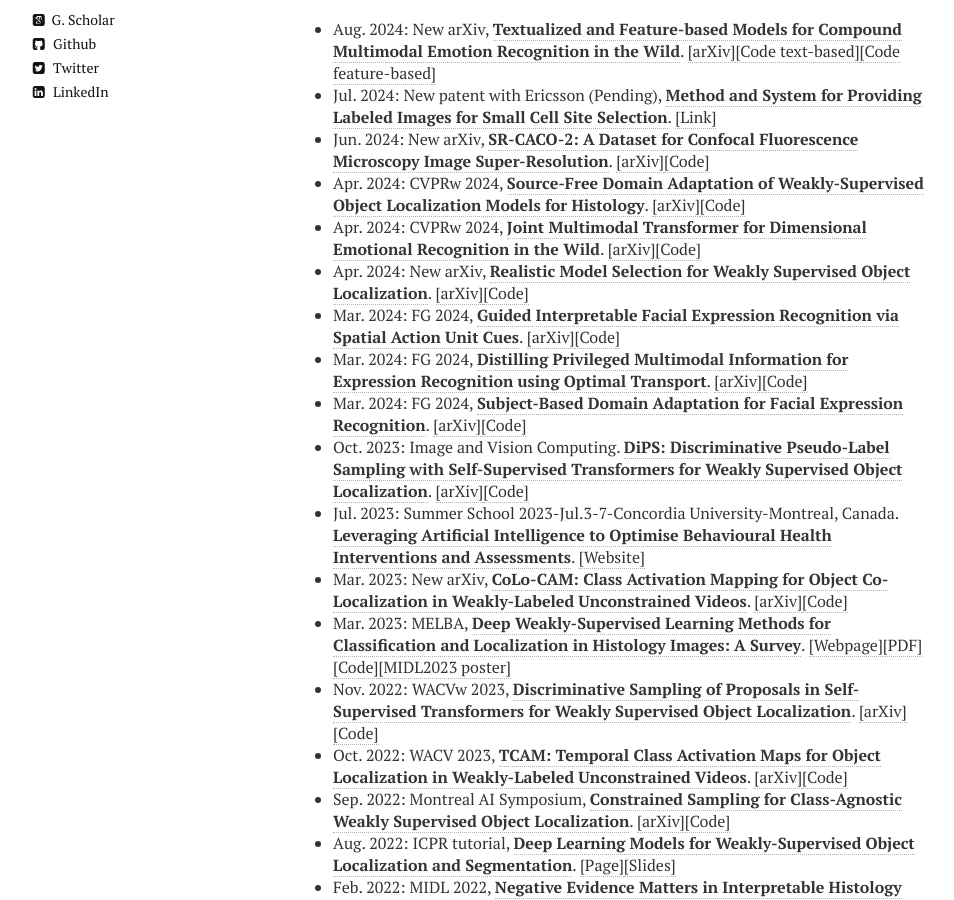
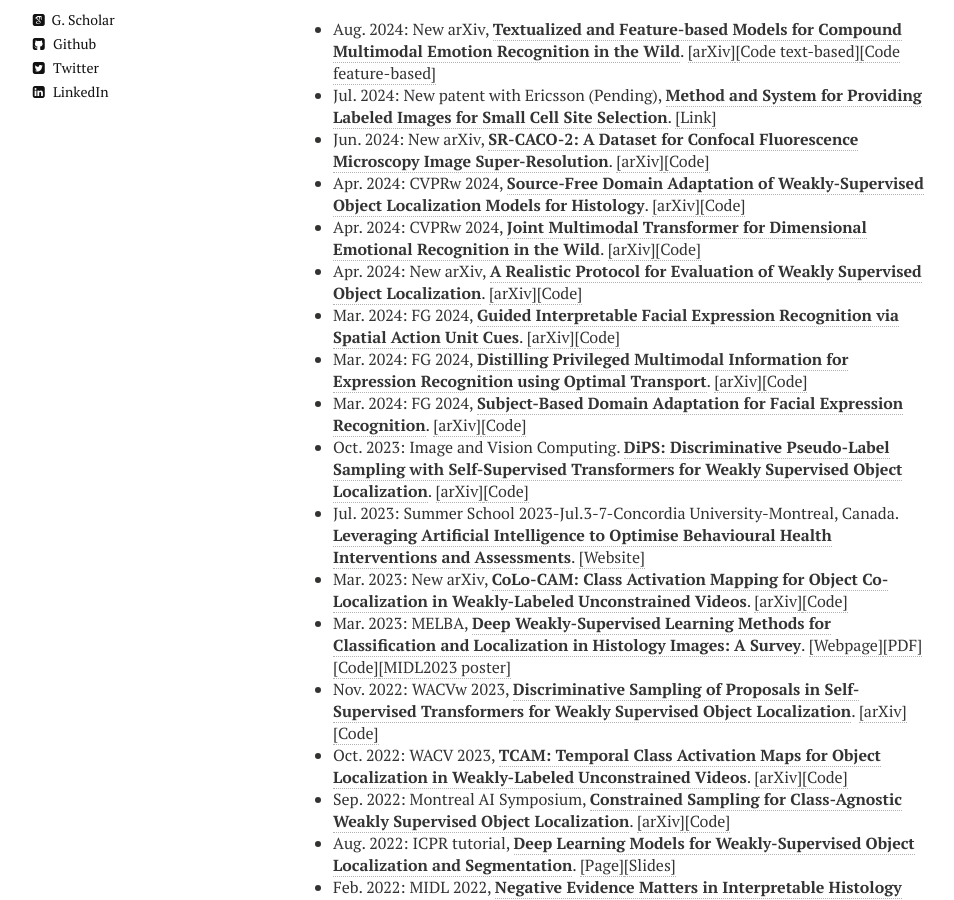
Before and after one commit to sbelharbi/sbelharbi.github.io, a Jekyll site: the page built from index.md, in a window 1280 px wide and 900 px high, scrolled down 1492 px. Shown: the whole window, without its empty margins (27-981 px from the left). Built offline with Jekyll 4.4.1, drawn with Linux system fonts in a browser that asks for light colours; nearby versions of some CDN libraries.

Commit message:
update title arxiv.

```diff
--- a/index.md
+++ b/index.md
@@ -28,7 +28,7 @@ My name is Soufiane Belharbi. I am a post-doc at [LIVIA Lab., ÉTS, Montreal](ht
 * Jun. 2024: New arXiv, [**SR-CACO-2: A Dataset for Confocal Fluorescence Microscopy Image Super-Resolution**](https://arxiv.org/pdf/2406.09168). <a href="https://arxiv.org/pdf/2406.09168">[arXiv]</a><a href="https://github.com/sbelharbi/sr-caco-2">[Code]</a>
 * Apr. 2024: CVPRw 2024, [**Source-Free Domain Adaptation of Weakly-Supervised Object Localization Models for Histology**](https://arxiv.org/pdf/2404.19113). <a href="https://arxiv.org/pdf/2404.19113">[arXiv]</a><a href="https://github.com/AlexisGuichemerreCode/survey_hist_wsol_sfda">[Code]</a>
 * Apr. 2024: CVPRw 2024, [**Joint Multimodal Transformer for Dimensional Emotional Recognition in the Wild**](https://arxiv.org/pdf/2403.10488). <a href="https://arxiv.org/pdf/2403.10488">[arXiv]</a><a href="https://github.com/PoloWlg/Joint-Multimodal-Transformer-6th-ABAW">[Code]</a>
-* Apr. 2024: New arXiv, [**Realistic Model Selection for Weakly Supervised Object Localization**](https://arxiv.org/pdf/2404.10034). <a href="https://arxiv.org/pdf/2404.10034">[arXiv]</a><a href="https://github.com/shakeebmurtaza/wsol_model_selection">[Code]</a>
+* Apr. 2024: New arXiv, [**A Realistic Protocol for Evaluation of Weakly Supervised Object Localization**](https://arxiv.org/pdf/2404.10034). <a href="https://arxiv.org/pdf/2404.10034">[arXiv]</a><a href="https://github.com/shakeebmurtaza/wsol_model_selection">[Code]</a>
 * Mar. 2024: FG 2024, [**Guided Interpretable Facial Expression Recognition via Spatial Action Unit Cues**](https://arxiv.org/pdf/2402.00281). <a href="https://arxiv.org/pdf/2402.00281">[arXiv]</a><a href="https://github.com/sbelharbi/interpretable-fer-aus">[Code]</a>
 * Mar. 2024: FG 2024, [**Distilling Privileged Multimodal Information for Expression Recognition using Optimal Transport**](https://arxiv.org/pdf/2401.15489). <a href="https://arxiv.org/pdf/2401.15489">[arXiv]</a><a href="https://github.com/haseebaslam95/PKDOT">[Code]</a>
 * Mar. 2024: FG 2024, [**Subject-Based Domain Adaptation for Facial Expression Recognition**](https://arxiv.org/pdf/2312.05632). <a href="https://arxiv.org/pdf/2312.05632">[arXiv]</a><a href="https://github.com/osamazeeshan/Subject-Based-Domain-Adaptation-for-FER">[Code]</a>
```
